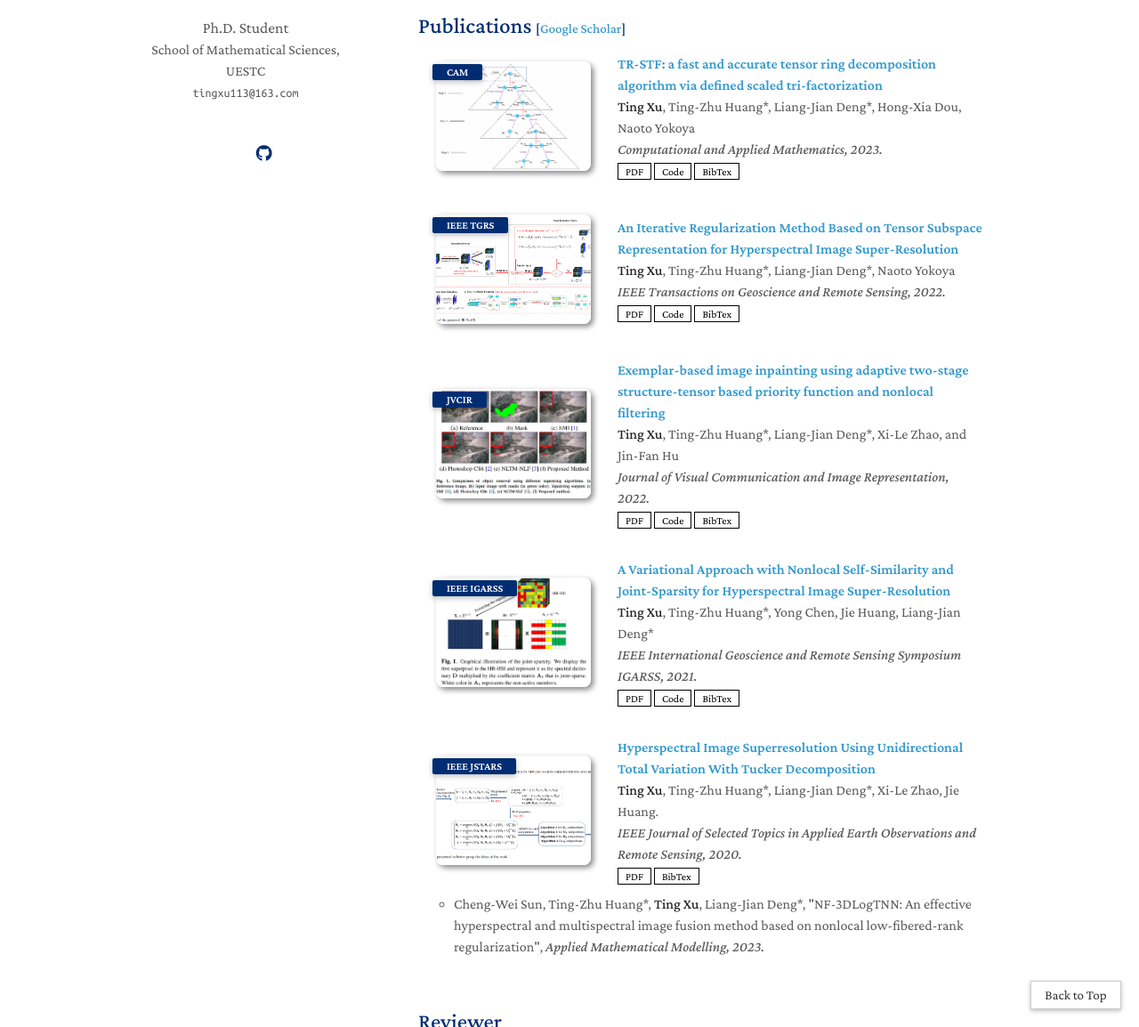
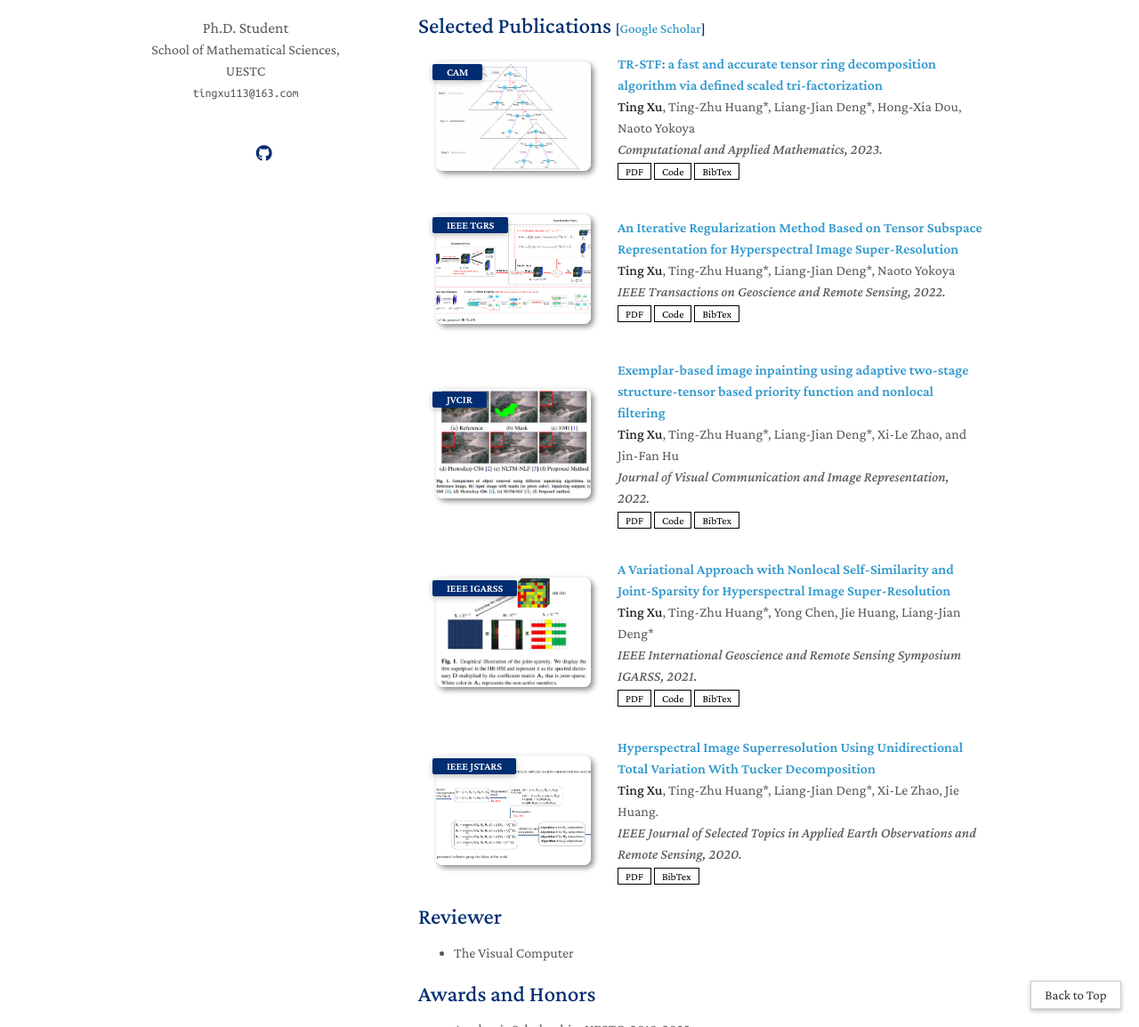
Before and after one commit to tingxu113/tingxu113.github.io, a Jekyll site: the page built from index.md, in a window 1280 px wide and 1400 px high, scrolled down 482 px. Shown: the part 246-1400 px from the top of the window at 89% size. Built offline with Jekyll 4.4.1, drawn with Linux system fonts in a browser that asks for light colours; nearby versions of some CDN libraries; a style sheet for code colours, icons or effects is not loaded; our own code applies the rules of GitHub Pages for plain Markdown files.

Commit message:
Update publications.md

```diff
--- a/_includes/publications.md
+++ b/_includes/publications.md
@@ -1,5 +1,5 @@
 
-<h2 id="publications" style="margin: 2px 0px -15px;">Publications <temp style="font-size:15px;">[</temp><a href="https://scholar.google.com.hk/citations?user=NMwLfkYAAAAJ&hl=zh-CN&oi=sra" target="_blank" style="font-size:15px;">Google Scholar</a><temp style="font-size:15px;">]</temp></h2>
+<h2 id="publications" style="margin: 2px 0px -15px;">Selected Publications <temp style="font-size:15px;">[</temp><a href="https://scholar.google.com.hk/citations?user=NMwLfkYAAAAJ&hl=zh-CN&oi=sra" target="_blank" style="font-size:15px;">Google Scholar</a><temp style="font-size:15px;">]</temp></h2>
 
 <div class="publications">
 <ol class="bibliography">
@@ -120,11 +120,7 @@
 </li>
 
 
-<div>
- <ul>
-<li>Cheng-Wei Sun, Ting-Zhu Huang*, <strong>Ting Xu</strong>, Liang-Jian Deng*, "NF-3DLogTNN: An effective hyperspectral and multispectral image fusion method based on nonlocal low-fibered-rank regularization", <em>Applied Mathematical Modelling, 2023.</em></li>
- </ul>
-</div>
+
 
 
 
```
